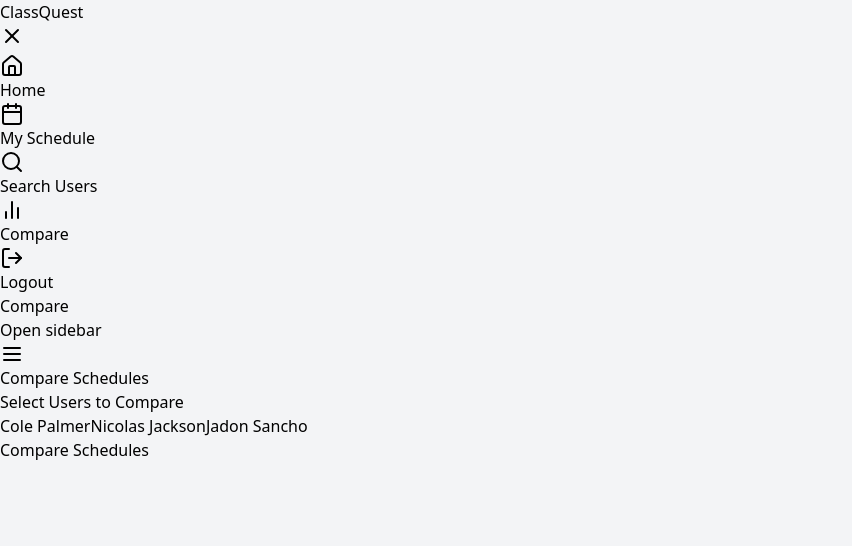
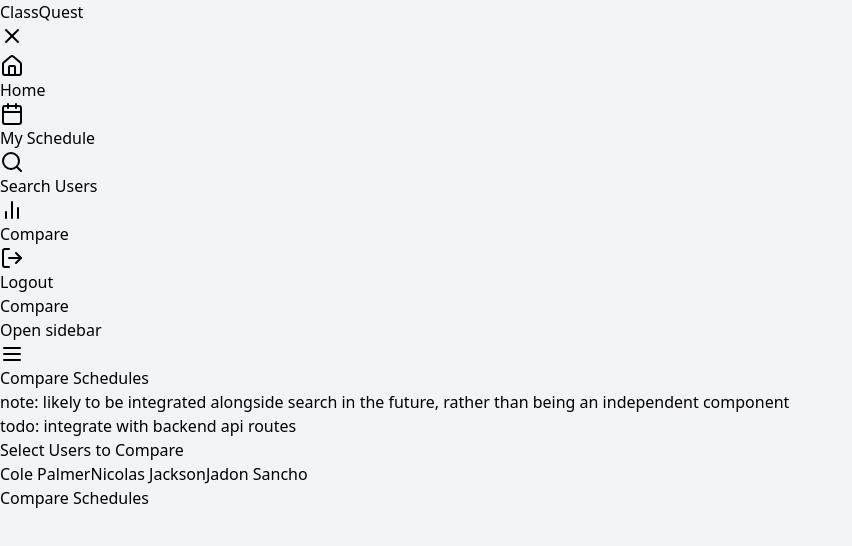
Before and after one commit to bishal0922/ClassQuest, a Next.js app in the folder frontend/: page /compare in a window 1280 px wide. Shown: the top 546 px of the page, without its empty margins (0-852 px from the left). Built offline with nearby package versions, Linux system fonts and the light colour scheme.

Commit message:
Refactor ComparePage component to add note and todo comments

```diff
--- a/frontend/src/app/compare/page.js
+++ b/frontend/src/app/compare/page.js
@@ -5,6 +5,8 @@
   return (
       <div className="max-w-7xl mx-auto py-6 sm:px-6 lg:px-8">
         <h1 className="text-3xl font-bold text-gray-900 mb-6">Compare Schedules</h1>
+        <p className="text-sm text-gray-500 mb-4">note: likely to be integrated alongside search in the future, rather than being an
+          independent component <br/>todo: integrate with backend api routes</p>
         <ScheduleComparison />
       </div>
   );
```
